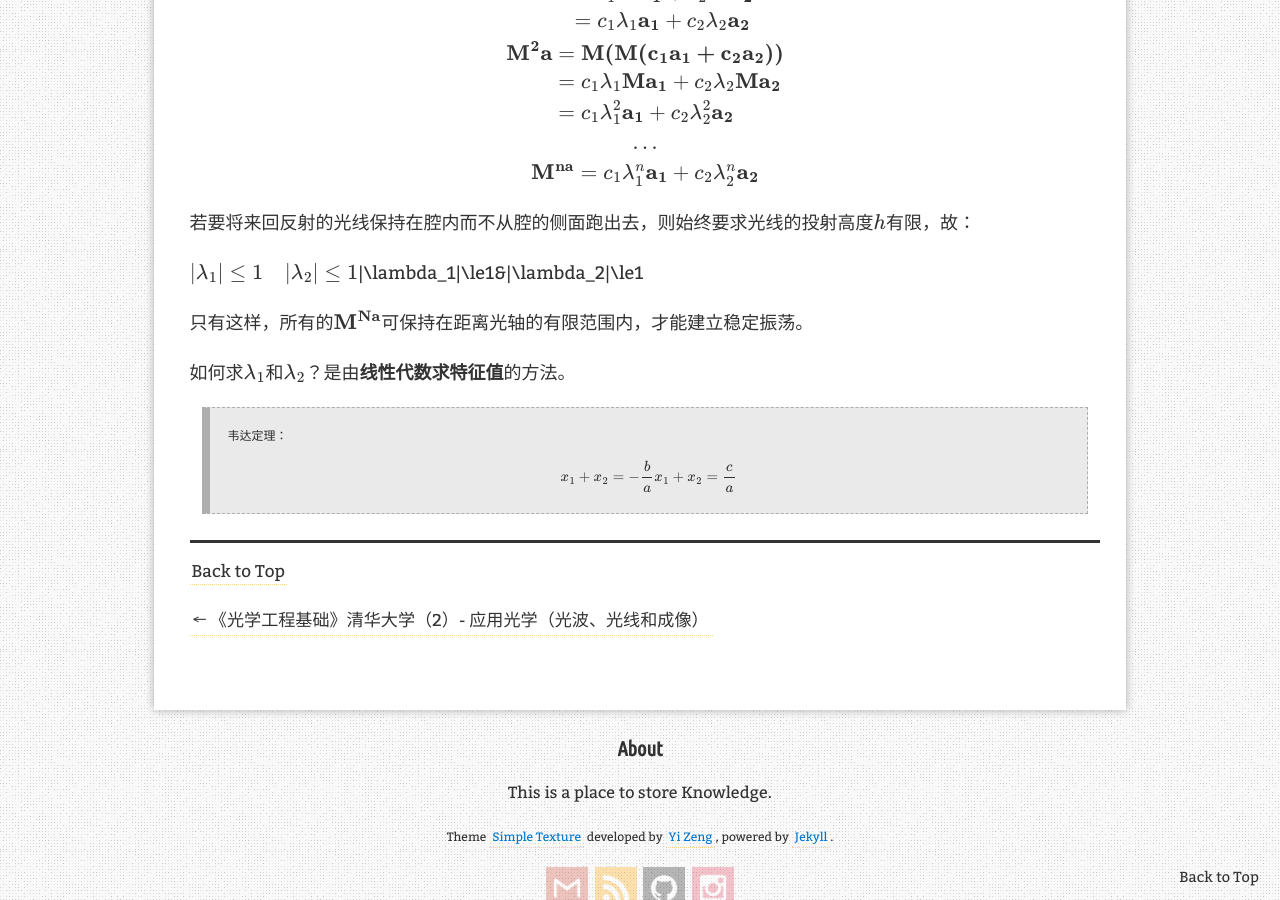
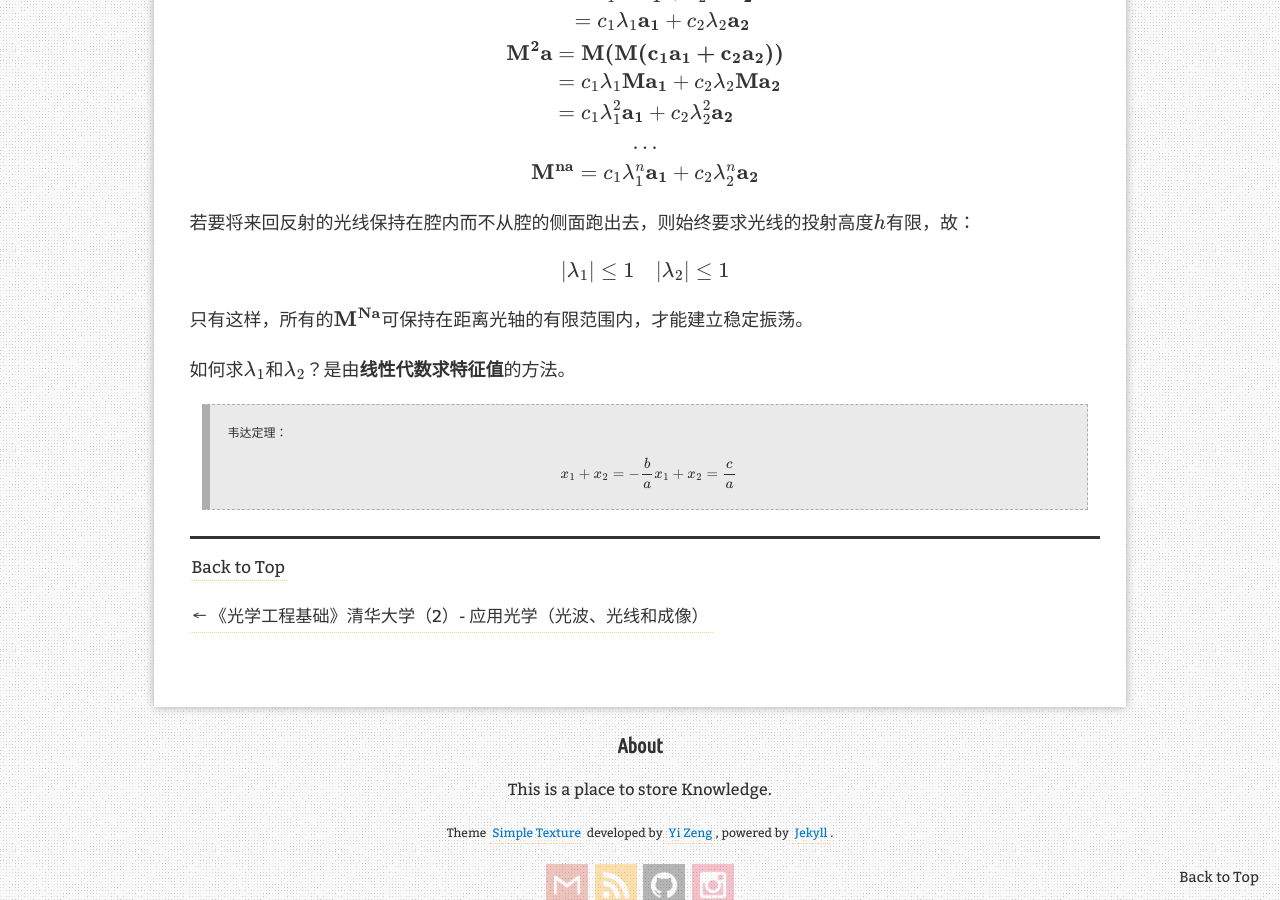
Before and after one commit to AuthurWhywait/AuthurWhywait.github.io, a Jekyll site: the page built from _posts/2021-07-07-optical_engineering.md, in a window 1280 px wide and 900 px high, scrolled down 8549 px. Built offline with Jekyll 4.4.1, drawn with Linux system fonts in a browser that asks for light colours; formulas are drawn with MathJax 3; comment, search, counter and statistics services are not loaded.

Commit message:
Update 2021-07-07-optical_engineering.md

```diff
--- a/_posts/2021-07-07-optical_engineering.md
+++ b/_posts/2021-07-07-optical_engineering.md
@@ -392,7 +392,7 @@ $$
 \begin{matrix}
     |\lambda_1|\le1&|\lambda_2|\le1
 \end{matrix}
-$$|\lambda_1|\le1&|\lambda_2|\le1
+$$
 
 只有这样，所有的$\mathbf{M^Na}$可保持在距离光轴的有限范围内，才能建立稳定振荡。
 
```
